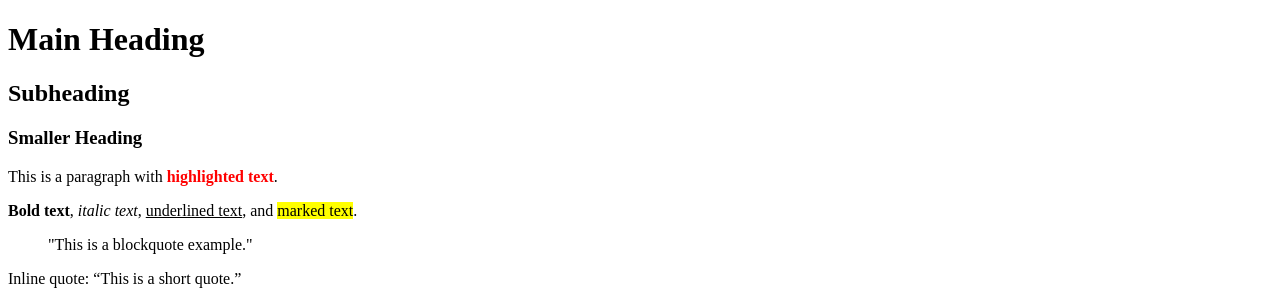
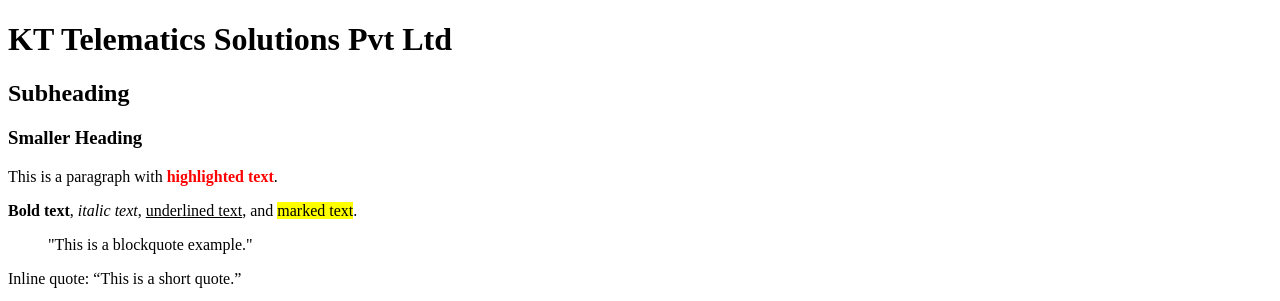
Before and after one commit to Obuli1209/KTT--Intern, a plain HTML site: page index.html in a window 1280 px wide. Shown: the top 301 px of the page. Drawn offline with Linux system fonts and the light colour scheme.

Commit message:
Update index.html

```diff
--- a/index.html
+++ b/index.html
@@ -13,7 +13,7 @@
 </head>
 <body>
     <!-- HTML Headings -->
-    <h1>Main Heading</h1>
+    <h1>KT Telematics Solutions Pvt Ltd</h1>
     <h2>Subheading</h2>
     <h3>Smaller Heading</h3>
 
```
